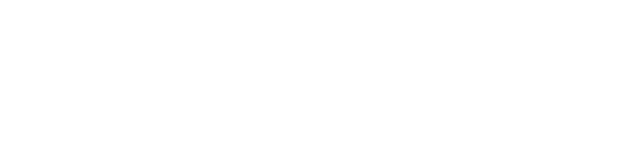
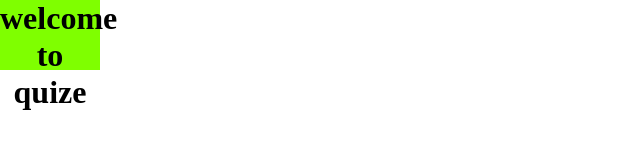
Before and after one commit to Harish-Bagalkoti/quizeApp, a plain HTML site: page index.html in a window 1280 px wide. Shown: the whole page, without its empty margins (0-640 px from the left). Drawn offline with Linux system fonts and the light colour scheme.

Commit message:
Add heading to quiz app

```diff
--- a/index.html
+++ b/index.html
@@ -13,6 +13,13 @@
         .heading{
             color: blue;
         }
+        .container{
+            height: 70px;
+            width: 100px;
+            background-color: chartreuse;
+            text-align: center;
+        }
+    </style>
 </head>
 <body>
     <div class="container">
```
